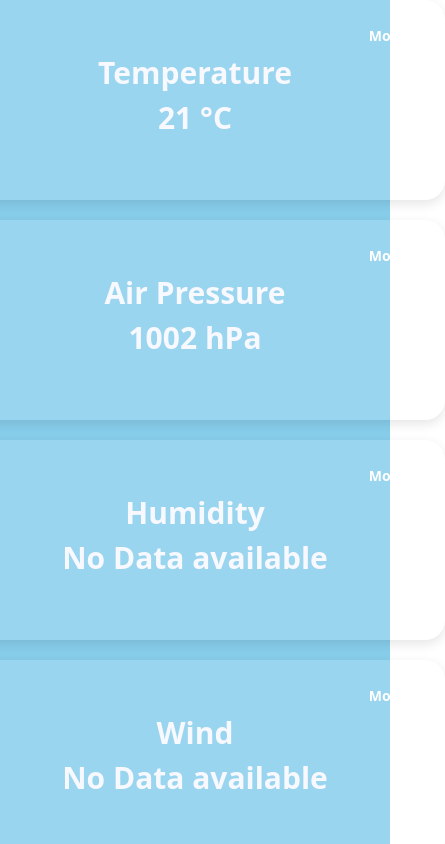
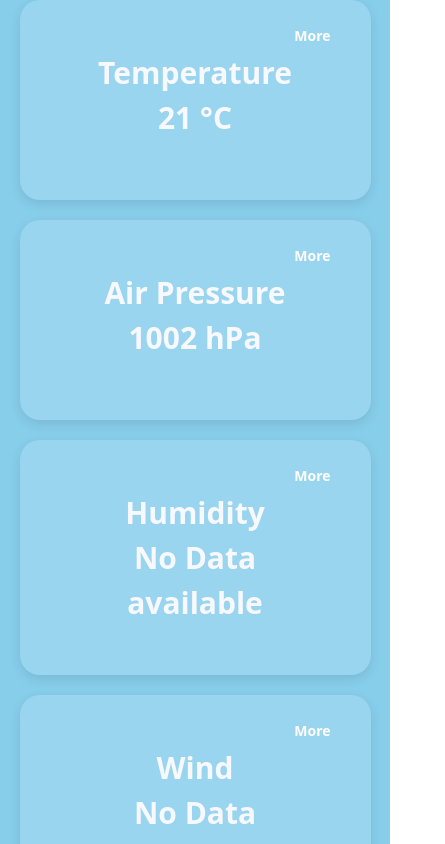
Before and after one commit to Rmhibbert/weather_station_S2_2025, a Next.js app in the folder fullstack/: page / in a window 390 px wide. Shown: the top 844 px of the page, 445 px wide, since content can reach past the window. Built offline with nearby package versions, Linux system fonts and the light colour scheme.

Commit message:
fix(css): fix widget responsivness issue

```diff
--- a/fullstack/src/app/page.css
+++ b/fullstack/src/app/page.css
@@ -17,6 +17,6 @@
     justify-content: center;
     align-items: flex-start;
     gap: 20px;
-    width: 100%;
+    width: 90%;
     transition: all 0.7s ease;
   }
--- a/fullstack/src/components/WidgetBase.css
+++ b/fullstack/src/components/WidgetBase.css
@@ -1,6 +1,5 @@
 .widget {
-  min-width: 500px;
-  min-height: 200px;
+    flex: 1 1 700px;
     padding: 50px;
     background-color: hsla(0, 0%, 100%, .15);
     border-radius: 20px;
@@ -10,7 +9,7 @@
     box-sizing: border-box;
     font-size: 30px;
     font-weight: bold;
-
+    min-height: 200px;
   }
 
   .widget.expanded {
```
Lines whose indentation alone changed are shown as unchanged.
